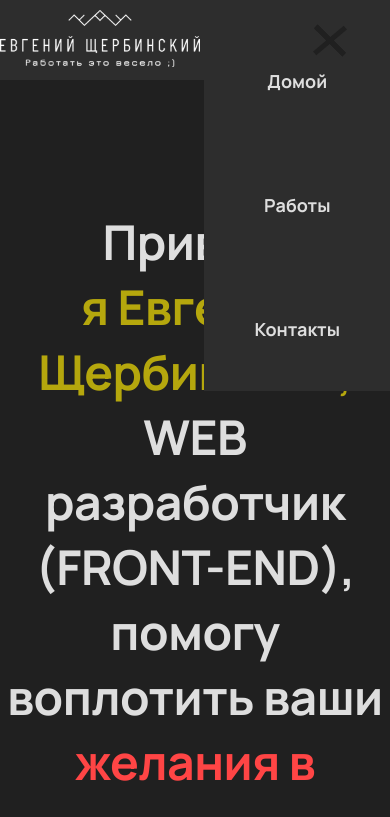
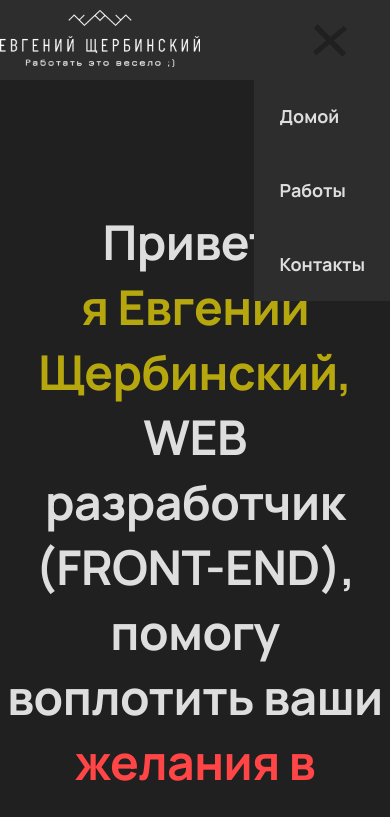
Before and after one commit to Evgesha90/new-portfolio, a plain HTML site: page index.html in a window 390 px wide. Both pictures are taken after a click on the label 330 px from the left and 40 px from the top of the page. Shown: the top 817 px of the page. Drawn offline with Linux system fonts and the light colour scheme.

Commit message:
fix burgerMenu

```diff
--- a/css/style.css
+++ b/css/style.css
@@ -51,7 +51,7 @@ header{
     opacity: 0;
 }
 .btnMenu{
-    display: flex;
+    display:  none;
     align-items: center;
     cursor: pointer;
     position: fixed;
@@ -489,6 +489,24 @@ footer{
     }
 }
 @media (max-width: 833px){
+    .btnMenu{
+        display: flex;
+    }
+    .navigation {
+        display: flex;
+        flex-direction: column;
+        position: fixed;
+        top: -250px;
+        right: 0;
+        margin: 0;
+        transition: .5s;
+    }
+    .navigation a{
+        padding: 25px;
+        background-color: #2D2D2D;
+        border-color: #2D2D2D;
+        border: 1px;
+    }
     .vvisualRow{
         text-align: center;
     }
@@ -508,9 +526,7 @@ footer{
         width: 200px;
         height: auto;
     }
-    .navigation{
-        display: none;
-    }
+
     .myFoto{
         width: 250px;
         height: auto;
@@ -558,7 +574,5 @@ footer{
     .madeBY{
         text-align: center;
     }
-    .navigationMob{
-        display: flex;
-    }
+
 }
--- a/index.html
+++ b/index.html
@@ -14,20 +14,13 @@
         <div class="logo_header">
             <img class="logo" src="img/logo.png" alt="ЛОГО ТУТ!!!">
             <nav class="navigation">
-                <a >Домой</a>
-                <a >Работы</a>
-                <a >Контакты</a>
-            </nav>
-            <nav class="navigationMob">
                 <input type="checkbox" id="check">
                 <label class="btnMenu" for="check">
                     <span></span>
                 </label>
-                <div class="menuBox">
-                    <a href="#">Домой</a>
-                    <a href="#">Работы</a>
-                    <a href="#">Контакты</a>
-                </div>
+                <a >Домой</a>
+                <a >Работы</a>
+                <a >Контакты</a>
             </nav>
         </div>
     </header>
--- a/js/main.js
+++ b/js/main.js
@@ -74,3 +74,19 @@ function offset(el){
 setTimeout(() =>{
     animOnScroll();
 }, 300);
+
+// бурнер меню
+    const burgerMenu=document.querySelector('.navigation');
+    const burgerBtn=document.getElementById('check');
+
+burgerBtn.addEventListener('change', function (burgerOpen)  {
+    const burgerMenu=document.querySelector('.navigation');
+    const burgerBtn=document.getElementById('check');
+
+    if (burgerBtn.checked) {
+    burgerMenu.style.top = '60px'}
+    else{
+        burgerMenu.style.top = '-250px'
+    }
+
+} )
```
